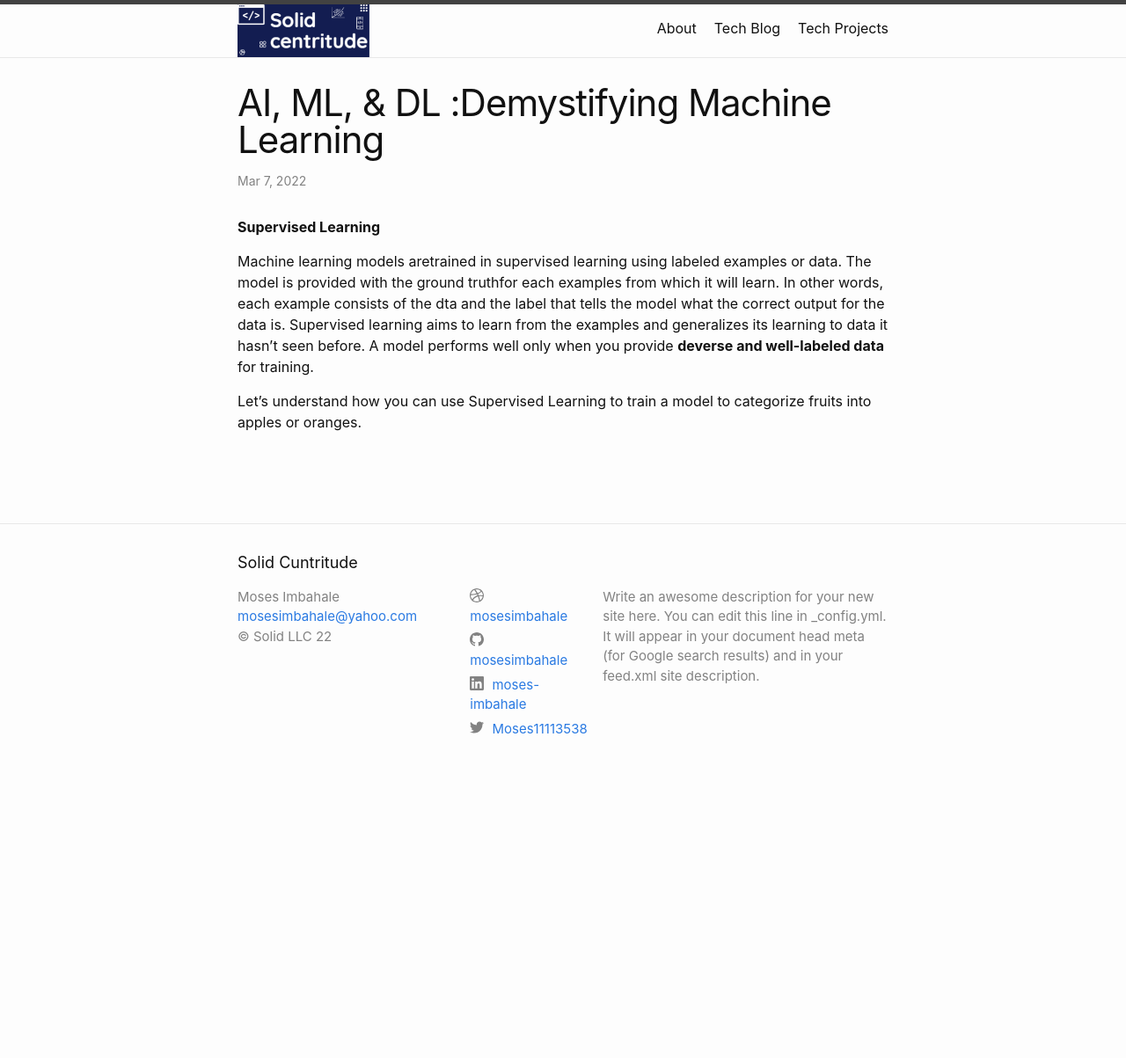
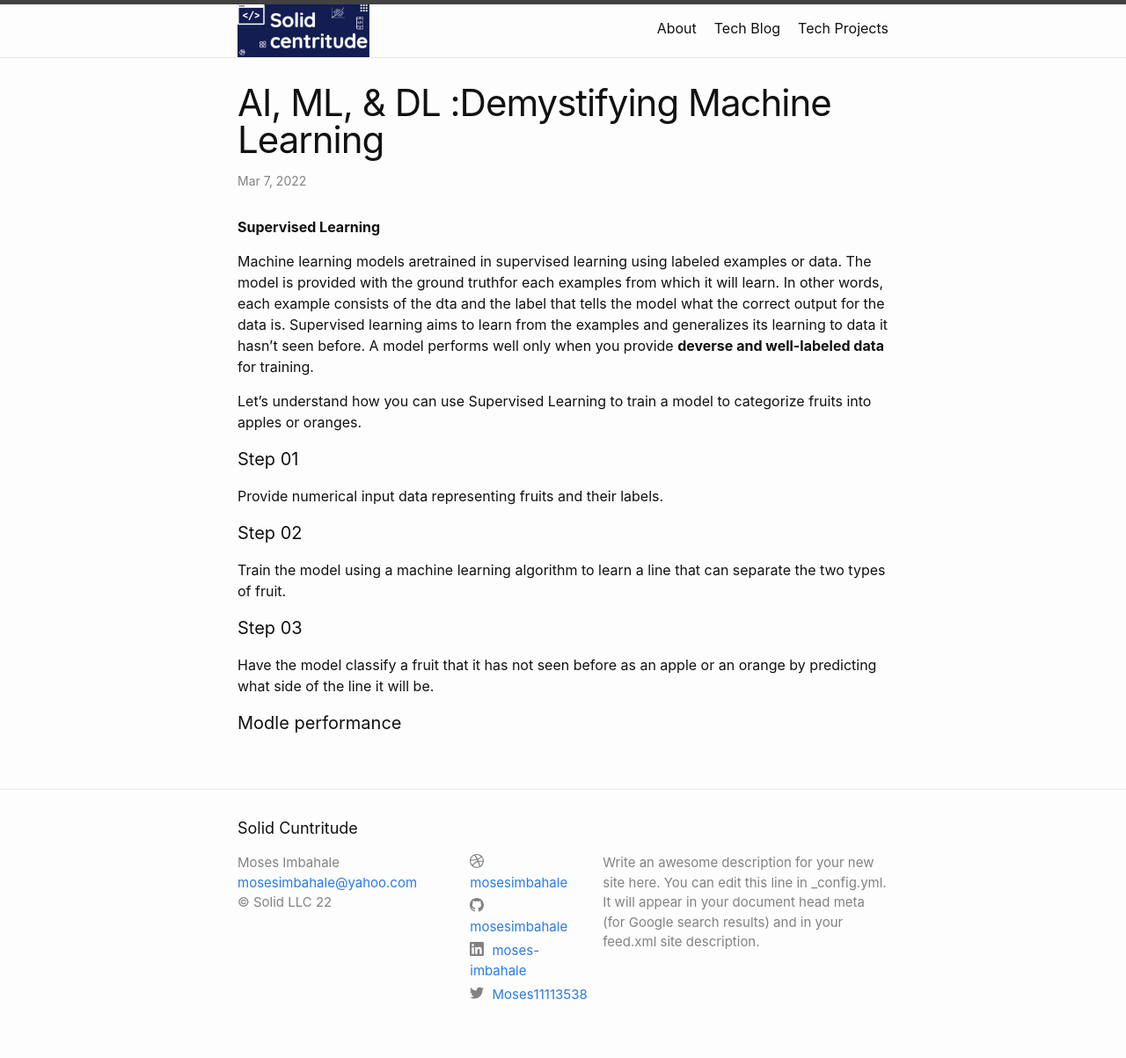
Before and after one commit to mosesimbahale/my-blog, a Jekyll site: the page built from Tech-blog/_posts/22-03-07-Demistifying-Machine-Learning.md, in a window 1280 px wide. Shown: the whole page at 88% size. Built offline with Jekyll 4.4.1, drawn with Linux system fonts in a browser that asks for light colours; before the commit the page ends 900 px from its top, so only the background shows below that.

Commit message:
Update 22-03-07-Demistifying-Machine-Learning.md

```diff
--- a/Tech-blog/_posts/22-03-07-Demistifying-Machine-Learning.md
+++ b/Tech-blog/_posts/22-03-07-Demistifying-Machine-Learning.md
@@ -14,3 +14,16 @@ Supervised learning aims to learn from the examples and generalizes its learning
 
 
 Let’s understand how you can use Supervised Learning to train a model to categorize fruits into apples or oranges.
+
+
+#### Step 01
+Provide numerical input data representing fruits and their labels.
+
+#### Step 02
+Train the model using a machine learning algorithm to learn a line that can separate the two types of fruit.
+
+#### Step 03
+Have the model classify a fruit that it has not seen before as an apple or an orange by predicting what side of the line it will be.
+
+
+#### Modle performance
```
